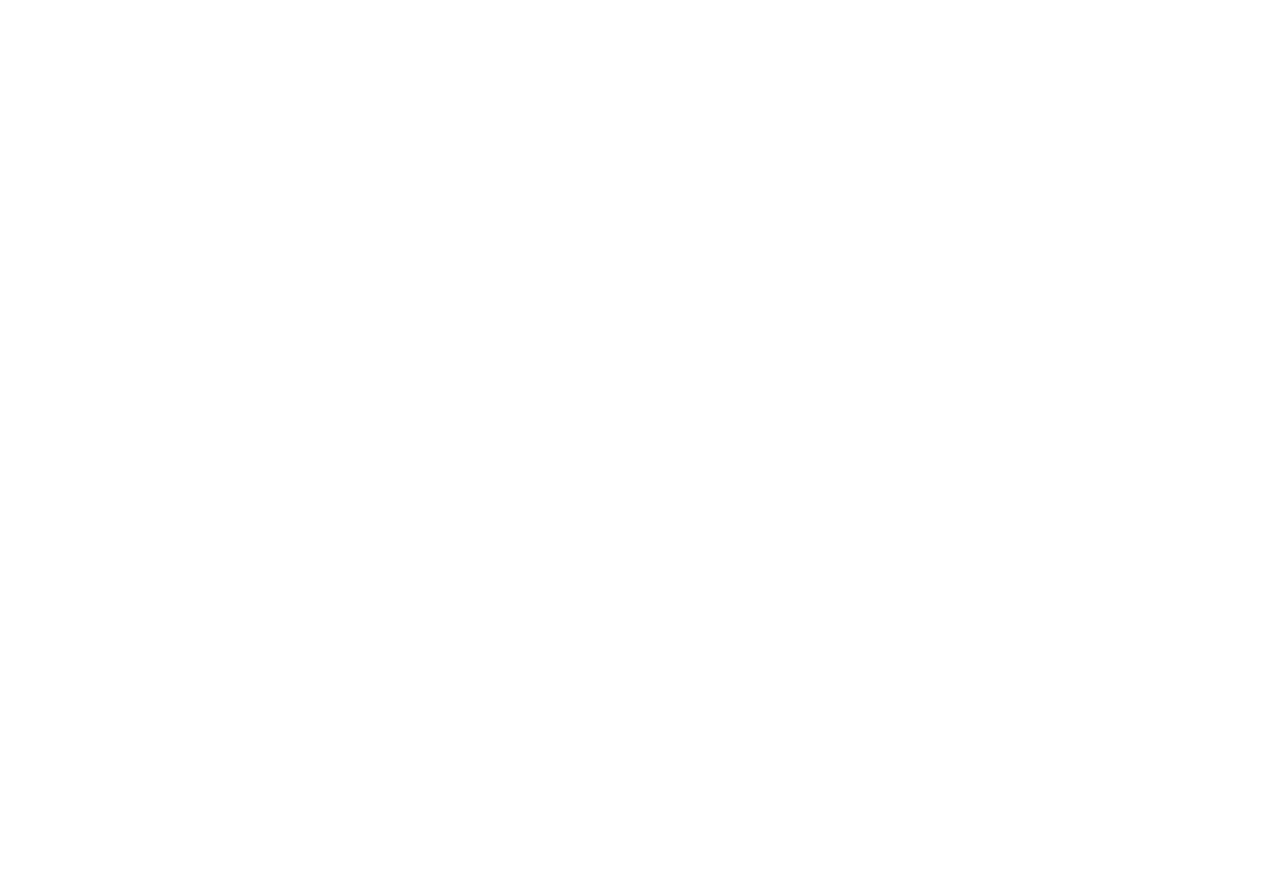
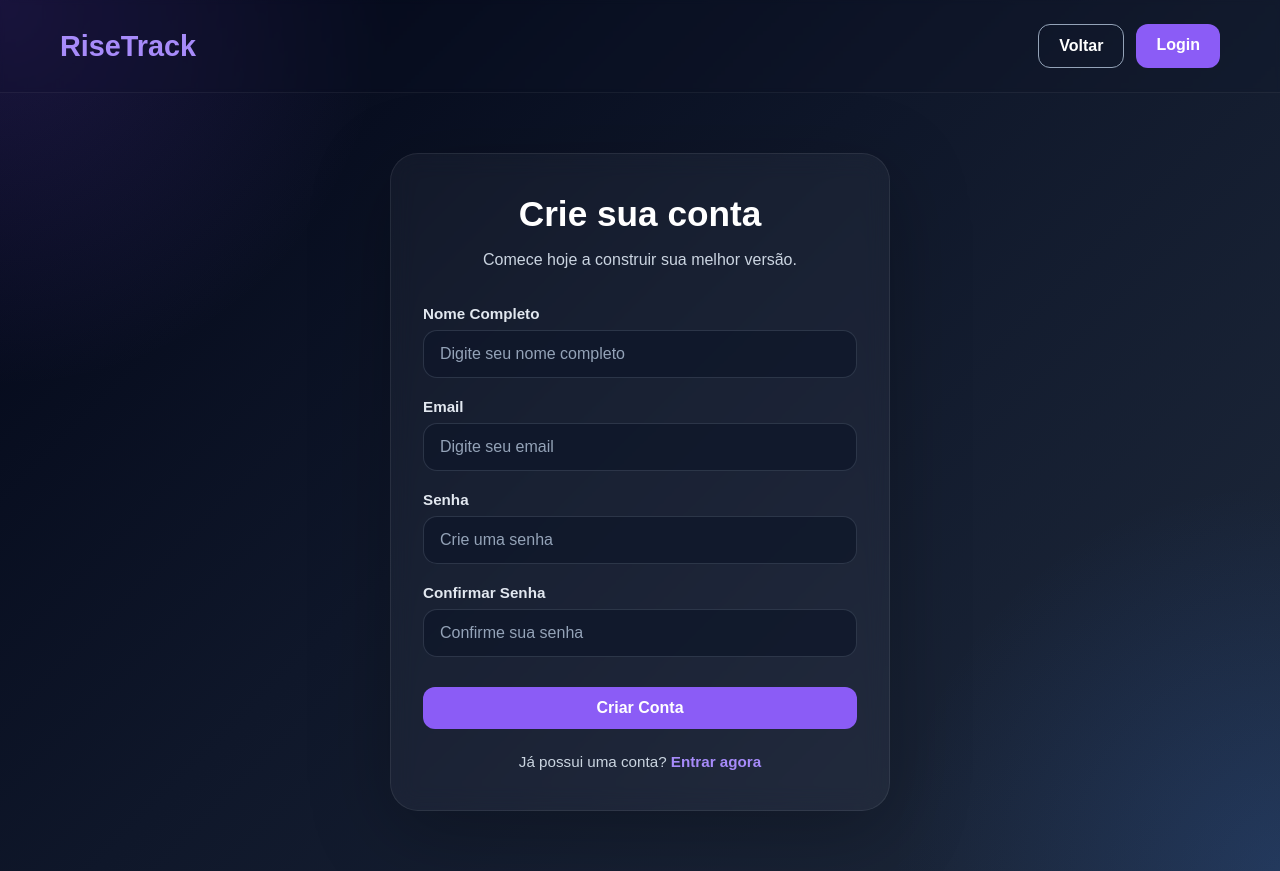
Before and after one commit to Duarkyzz/Risetrack, a website: page views/register.html in a window 1280 px wide. Before the commit the page ends 800 px from the top, so only its background shows below. Drawn offline with Linux system fonts and the light colour scheme.

Commit message:
fixing bugs

```diff
--- a/public/css/style.css
+++ b/public/css/style.css
@@ -310,3 +310,98 @@ a {
         width: 100%;
     }
 }
+
+/* AUTH PAGES */
+
+.auth-page {
+    min-height: calc(100vh - 100px);
+    display: flex;
+    justify-content: center;
+    align-items: center;
+    padding: 60px 20px;
+}
+
+.auth-card {
+    width: 100%;
+    max-width: 500px;
+    padding: 40px 32px;
+    border-radius: 28px;
+    background: rgba(255, 255, 255, 0.04);
+    border: 1px solid rgba(255, 255, 255, 0.08);
+    backdrop-filter: blur(12px);
+    box-shadow: 0 20px 80px rgba(0, 0, 0, 0.25);
+}
+
+.auth-header {
+    text-align: center;
+    margin-bottom: 32px;
+}
+
+.auth-header h2 {
+    font-size: 2.2rem;
+    margin-bottom: 12px;
+}
+
+.auth-header p {
+    color: #cbd5e1;
+    font-size: 1rem;
+    line-height: 1.7;
+}
+
+.auth-form {
+    display: flex;
+    flex-direction: column;
+    gap: 20px;
+}
+
+.input-group {
+    display: flex;
+    flex-direction: column;
+    gap: 8px;
+}
+
+.input-group label {
+    font-size: 0.95rem;
+    color: #e2e8f0;
+    font-weight: bold;
+}
+
+.input-group input {
+    padding: 14px 16px;
+    border-radius: 14px;
+    border: 1px solid rgba(148, 163, 184, 0.2);
+    background: rgba(15, 23, 42, 0.75);
+    color: white;
+    font-size: 1rem;
+    outline: none;
+    transition: 0.3s ease;
+}
+
+.input-group input:focus {
+    border-color: #8b5cf6;
+    box-shadow: 0 0 0 4px rgba(139, 92, 246, 0.15);
+}
+
+.input-group input::placeholder {
+    color: #94a3b8;
+}
+
+.auth-btn {
+    width: 100%;
+    border: none;
+    cursor: pointer;
+    margin-top: 10px;
+    font-size: 1rem;
+}
+
+.auth-footer {
+    text-align: center;
+    margin-top: 24px;
+    color: #cbd5e1;
+    font-size: 0.95rem;
+}
+
+.auth-footer a {
+    color: #a78bfa;
+    font-weight: bold;
+}
--- a/views/login.html
+++ b/views/login.html
@@ -1 +1,46 @@
-<!DOC
+<!DOCTYPE html>
+<html lang="pt-BR">
+<head>
+    <meta charset="UTF-8">
+    <meta name="viewport" content="width=device-width, initial-scale=1.0">
+    <title>Login | Risetrack</title>
+    <link rel="stylesheet" href="/css/style.css">
+</head>
+<body>
+
+    <header class="navbar">
+        <h1 class="logo">RiseTrack</h1>
+        <nav>
+            <a href="/views/index.html" class="btn-secondary">Voltar</a>
+            <a href="/views/register.html" class="btn-primary">Criar Conta</a>
+        </nav>
+    </header>
+
+    <main class="auth-page">
+        <section class="auth-card reveal active">
+            <div class="auth-header">
+                <h2>Bem-vindo de volta!</h2>
+                <p>Entre na sua conta e continue sua jornada.</p>
+            </div>
+
+            <form class="auth-form">
+                <div class="input-group">
+                    <label for="email">Email</label>
+                    <input type="email" id="email" name="email" placeholder="Digite seu email" required />
+                </div>
+
+                <div class="input-group">
+                    <label for="password">Senha</label>
+                    <input type="password" id="password" name="password" placeholder="Digite sua senha" required />
+                </div>
+
+                <button type="submit" class="btn-primary auth-btn">Entrar</button>
+            </form>
+
+            <p class="auth-footer">
+                Ainda não possui uma conta?
+                <a href="/views/register.html">Criar agora</a>
+            </p>
+        </section>
+    </main>
+</html>
--- a/views/register.html
+++ b/views/register.html
@@ -0,0 +1,56 @@
+<!DOCTYPE html>
+<html lang="pt-BR">
+<head>
+    <meta charset="UTF-8">
+    <meta name="viewport" content="width=device-width, initial-scale=1.0">
+    <title>Criar Conta | Risetrack</title>
+    <link rel="stylesheet" href="/css/style.css">
+</head>
+<body>
+
+    <header class="navbar">
+        <h1 class="logo">RiseTrack</h1>
+        <nav>
+            <a href="/views/index.html" class="btn-secondary">Voltar</a>
+            <a href="/views/login.html" class="btn-primary">Login</a>
+        </nav>
+    </header>
+
+    <main class="auth-page">
+        <section class="auth-card reveal active">
+            <div class="auth-header">
+                <h2>Crie sua conta</h2>
+                <p>Comece hoje a construir sua melhor versão.</p>
+            </div>
+
+            <form class="auth-form">
+                <div class="input-group">
+                    <label for="name">Nome Completo</label>
+                    <input type="text" id="name" name="name" placeholder="Digite seu nome completo" required />
+                </div>
+                <div class="input-group">
+                    <label for="email">Email</label>
+                    <input type="email" id="email" name="email" placeholder="Digite seu email" required />
+                </div>
+                <div class="input-group">
+                    <label for="password">Senha</label>
+                    <input type="password" id="password" name="password" placeholder="Crie uma senha" required />
+                </div>
+
+                <div class="input-group">
+                    <label for="confirm-password">Confirmar Senha</label>
+                    <input type="password" id="confirm-password" name="confirm-password" placeholder="Confirme sua senha" required />
+                </div>
+
+                <button type="submit" class="btn-primary auth-btn">Criar Conta</button>
+
+            </form>
+
+            <p class="auth-footer">
+                Já possui uma conta?
+                <a href="/views/login.html">Entrar agora</a>
+            </p>
+        </section>
+    </main>
+    </body>
+</html>
```
